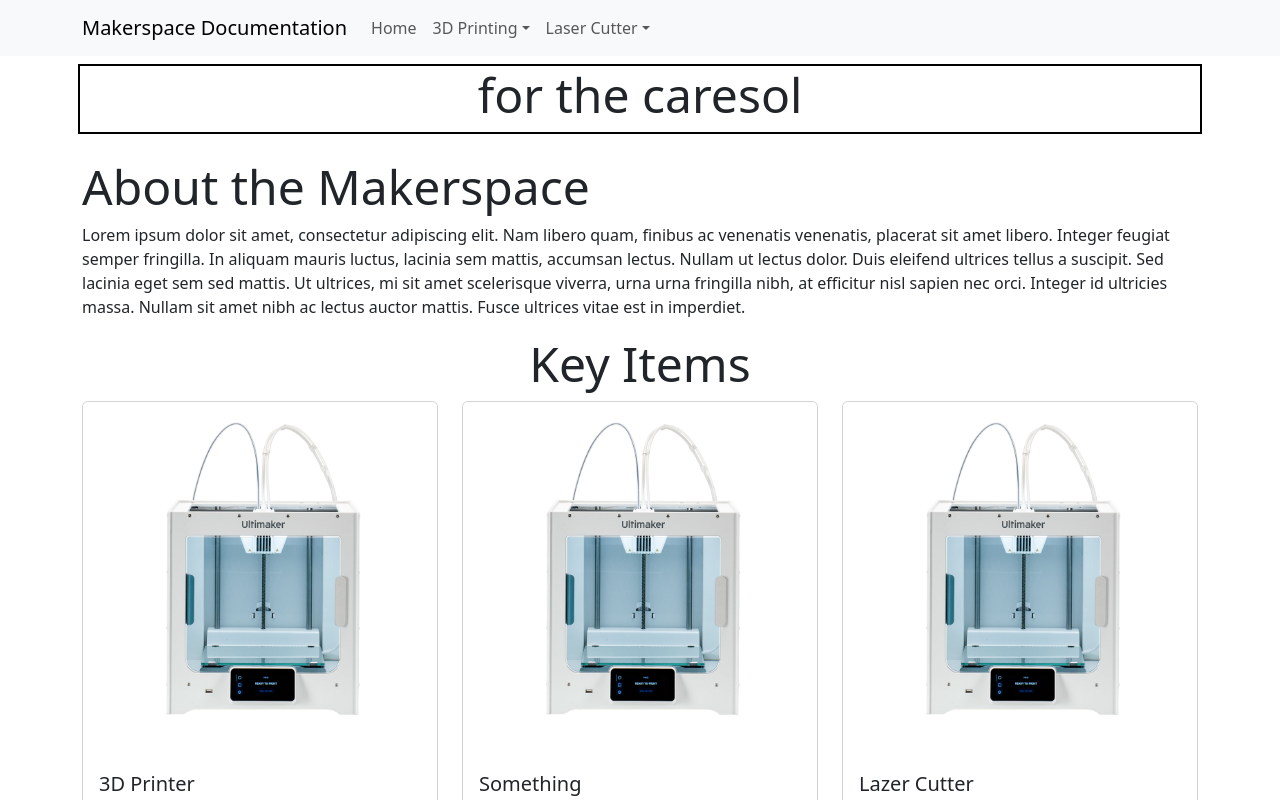
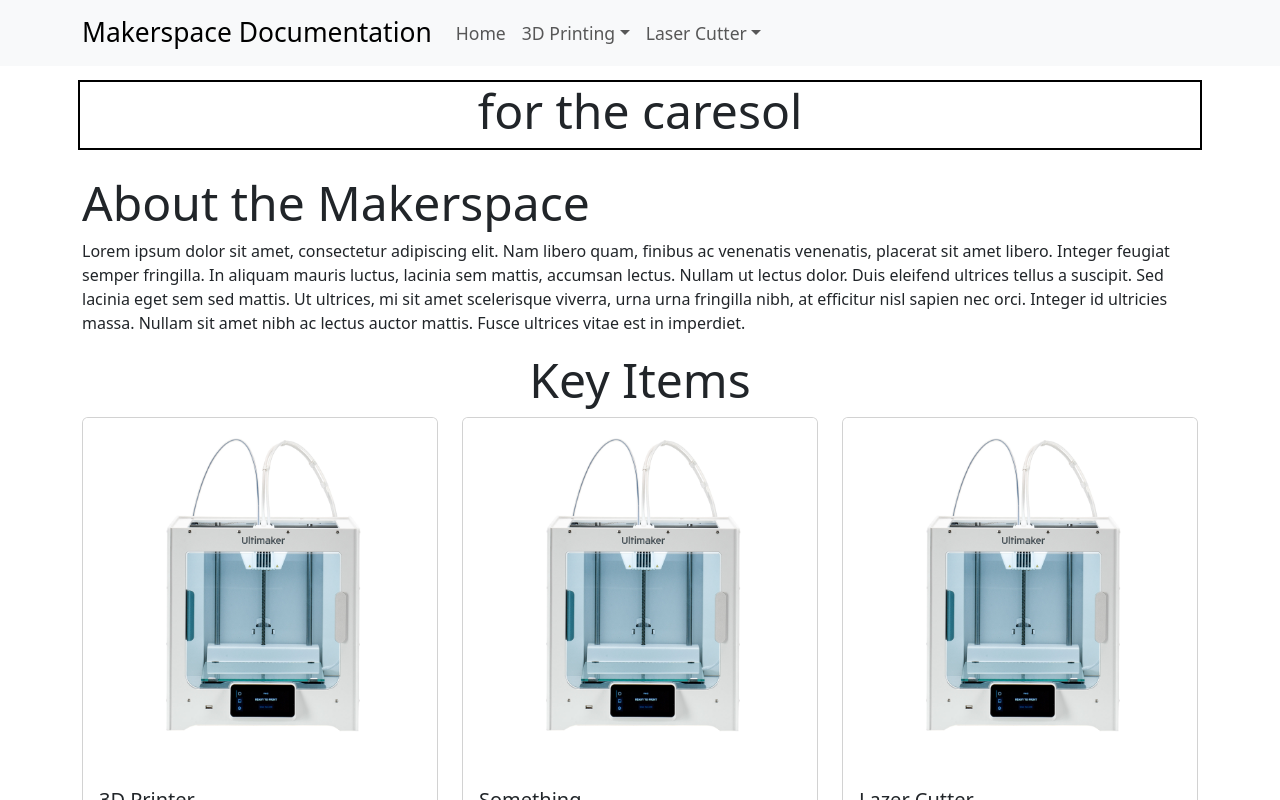
Before and after one commit to jessbrew/makerspace-documentation-site, a React (Create React App) app in the folder site/: page /home in a window 1280 px wide. Shown: the top 800 px of the page. Built offline with nearby package versions, Linux system fonts and the light colour scheme.

Commit message:
Increasing font sizes

```diff
--- a/site/src/App.js
+++ b/site/src/App.js
@@ -25,9 +25,9 @@
           <Route path="/lasermaintenance" element={<LaserMaintenance/>}/>
           <Route path="/lasersafety" element={<LaserSafety/>}/>
         </Routes>
-    <Navbar fixed="top" expand="lg" className="bg-body-tertiary">
+    <Navbar fixed="top" expand="lg" className="bg-body-tertiary" style={{fontSize: '1.1em'}}>
       <Container>
-        <Navbar.Brand as={Link} to="/home">Makerspace Documentation</Navbar.Brand>
+        <Navbar.Brand as={Link} to="/home" style={{fontSize: '1.5em'}}>Makerspace Documentation</Navbar.Brand>
         <Navbar.Toggle aria-controls="basic-navbar-nav" />
         <Navbar.Collapse id="basic-navbar-nav">
           <Nav>
--- a/site/src/pages/home.js
+++ b/site/src/pages/home.js
@@ -7,7 +7,7 @@
         <>
         <Container>
             <Row className="p-2">
-                <Col className="caresol mb-3">
+                <Col className="caresol mb-3 mt-3">
                     <h1 className="display-5 text-center">for the caresol</h1>
                 </Col>
             </Row>
```
